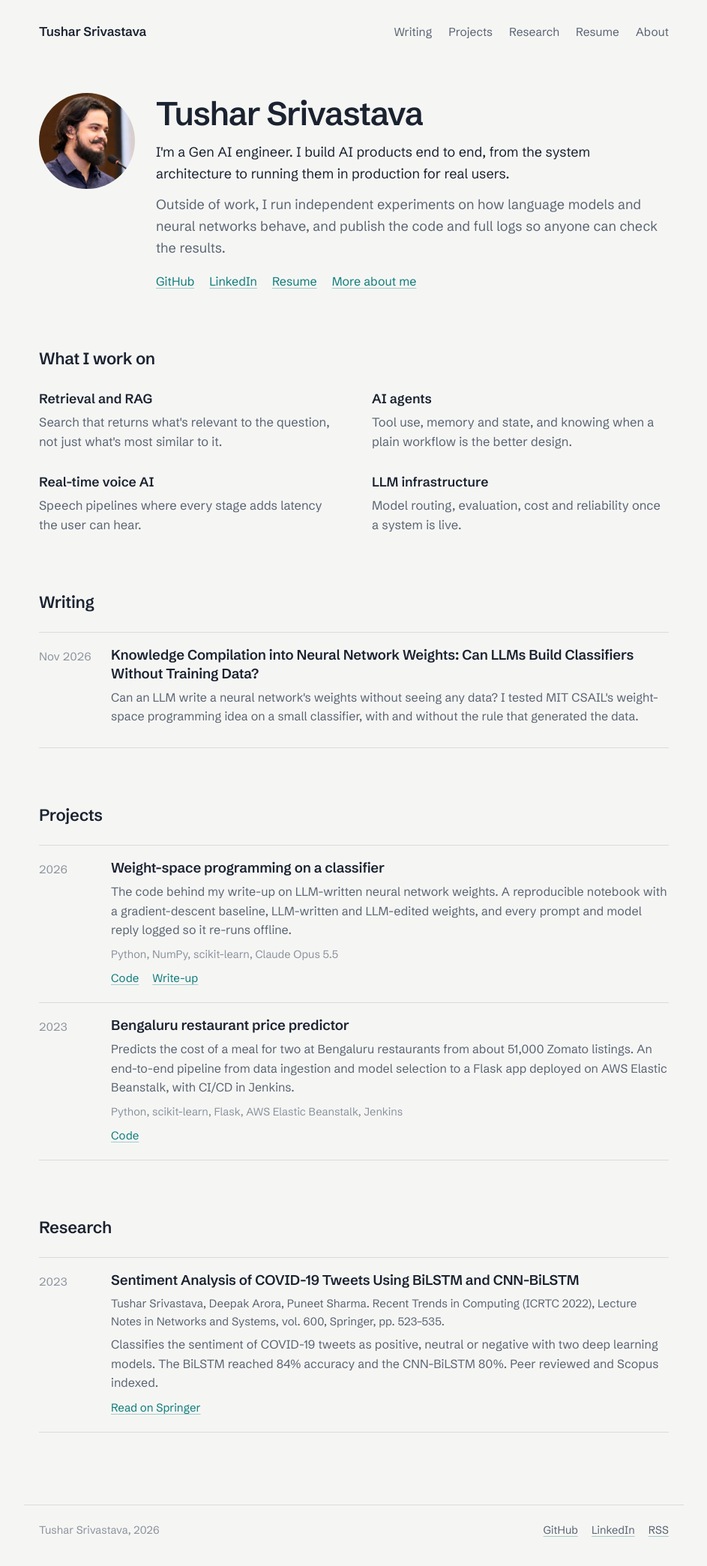
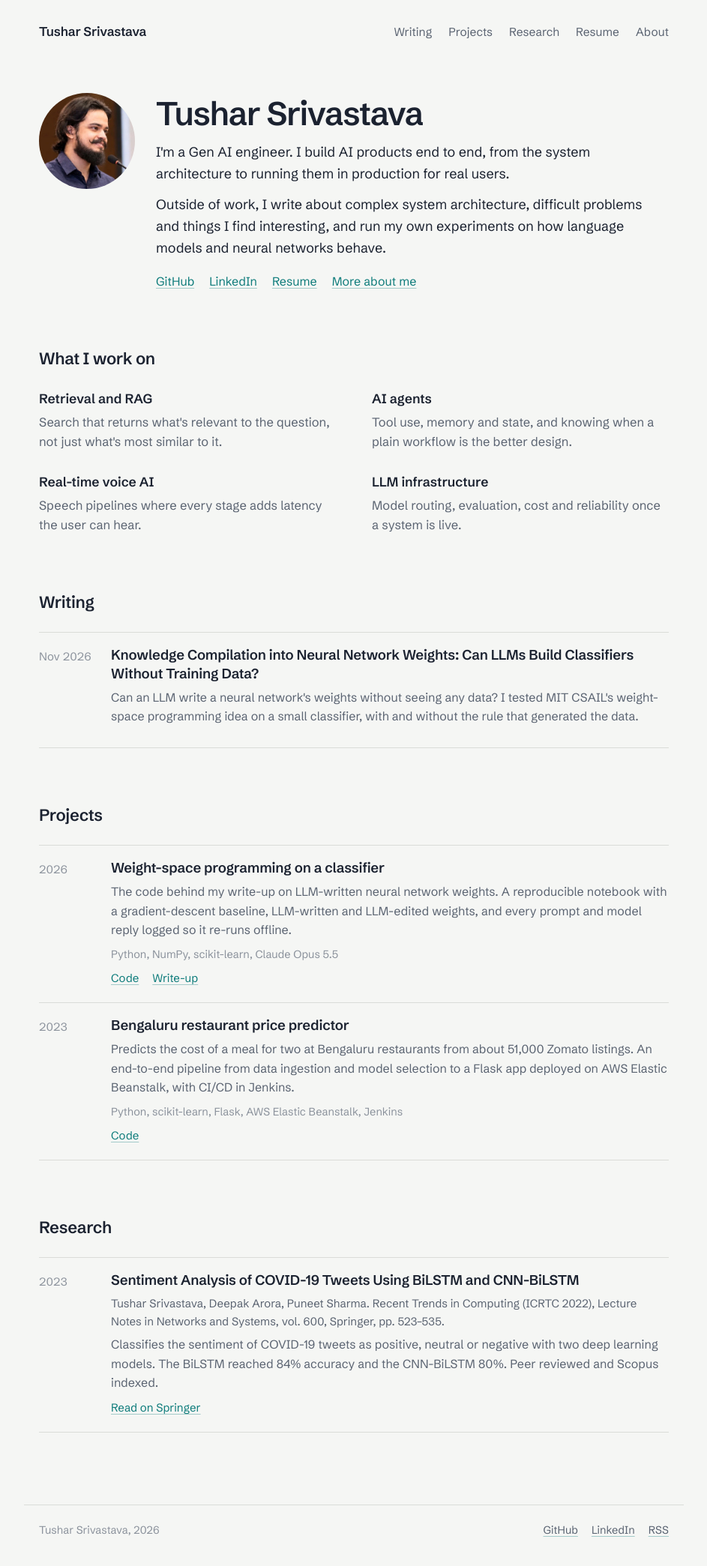
Before and after one commit to TusharSrivastva/TusharSrivastva.github.io, a Jekyll site: the page built from index.html, in a window 1280 px wide. Shown: the whole page at 75% size, without its empty margins (168-1111 px from the left). Built offline with Jekyll 4.4.1, drawn with Linux system fonts in a browser that asks for light colours.

Commit message:
Home intro: same colour, new copy

```diff
--- a/assets/css/style.css
+++ b/assets/css/style.css
@@ -58,8 +58,7 @@ img { max-width: 100%; height: auto; display: block; }
 .intro { display: grid; grid-template-columns: 128px 1fr; gap: 28px; align-items: start; padding-top: 40px; }
 .intro img { width: 128px; height: 128px; border-radius: 50%; object-fit: cover; }
 .intro h1 { font-size: clamp(32px, 5.2vw, 44px); line-height: 1.08; letter-spacing: -0.03em; font-weight: 600; margin: 4px 0 14px; }
-.intro p { margin: 0 0 12px; max-width: 40em; color: var(--muted); font-size: 18px; }
-.intro p:first-of-type { color: var(--ink); }
+.intro p { margin: 0 0 12px; max-width: 40em; color: var(--ink); font-size: 18px; }
 .intro .links { display: flex; gap: 20px; margin-top: 18px; font-size: 16px; }
 @media (max-width: 560px) {
   .intro { grid-template-columns: 1fr; gap: 18px; padding-top: 16px; }
--- a/index.html
+++ b/index.html
@@ -7,7 +7,7 @@ title: Tushar Srivastava
   <div>
     <h1>Tushar Srivastava</h1>
     <p>I'm a Gen AI engineer. I build AI products end to end, from the system architecture to running them in production for real users.</p>
-    <p>Outside of work, I run independent experiments on how language models and neural networks behave, and publish the code and full logs so anyone can check the results.</p>
+    <p>Outside of work, I write about complex system architecture, difficult problems and things I find interesting, and run my own experiments on how language models and neural networks behave.</p>
     <div class="links">
       <a href="{{ site.links.github }}">GitHub</a>
       <a href="{{ site.links.linkedin }}">LinkedIn</a>
```
Also changed, not shown: about.md (+1 -1 lines).
